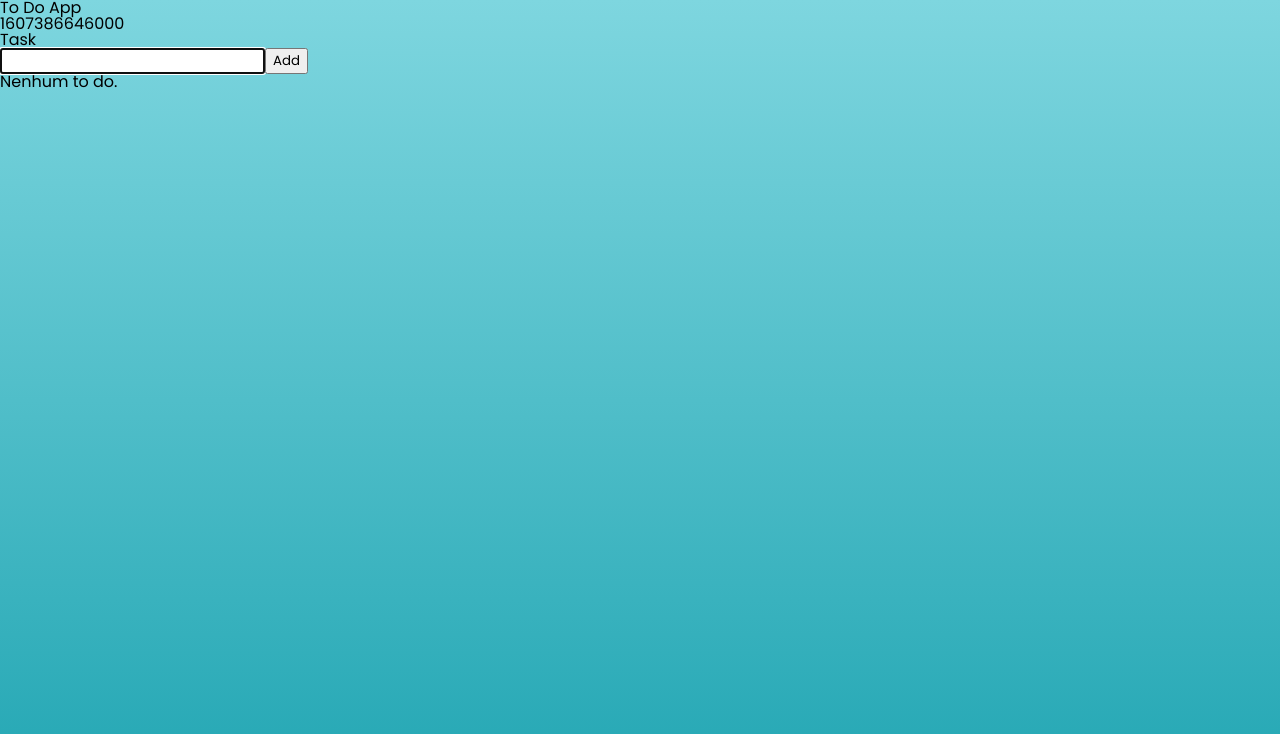
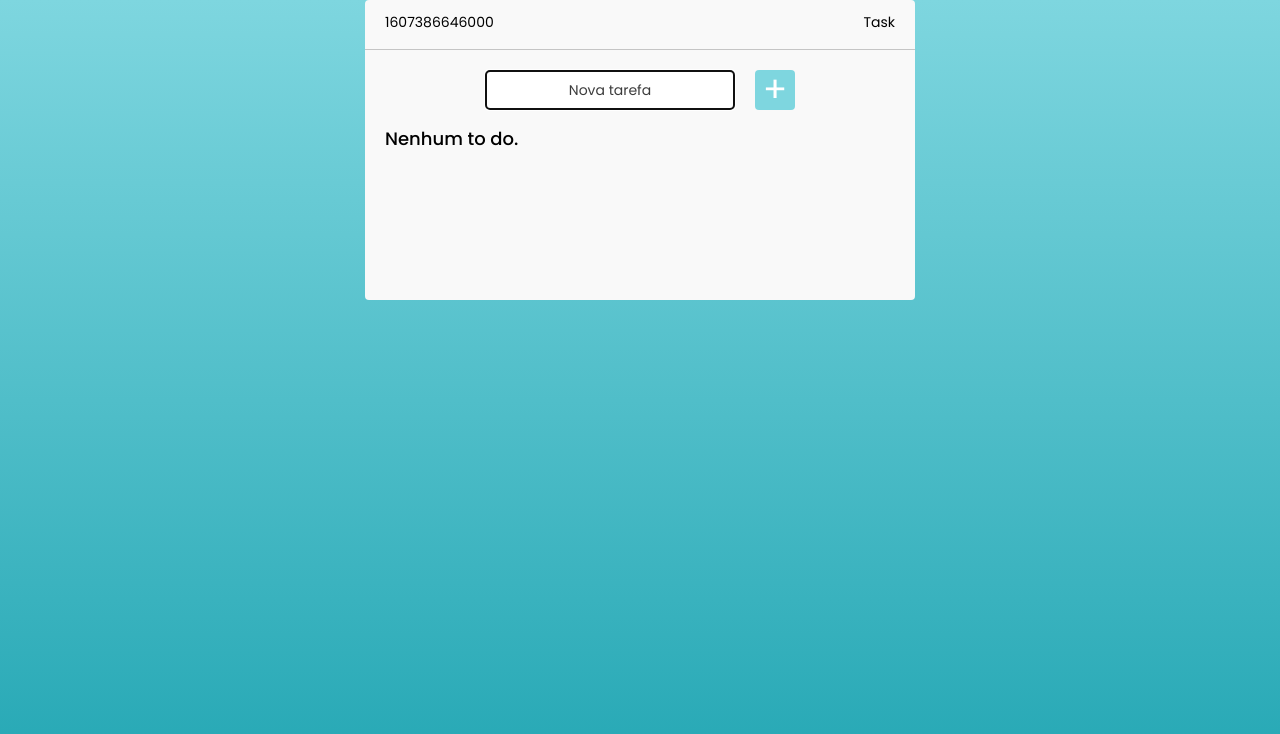
Before and after one commit to gbmatheus/to-do, a React (Create React App) app: page / in a window 1280 px wide. Shown: the top 734 px of the page. Built offline with nearby package versions, Linux system fonts and the light colour scheme.

Commit message:
Ajustando função para tarefas feitas

```diff
--- a/src/components/Todo/index.jsx
+++ b/src/components/Todo/index.jsx
@@ -1,4 +1,6 @@
 import React, { useState } from 'react';
+
+import './styles.css';
 
 function Todo() {
 
@@ -6,10 +8,11 @@ function Todo() {
 
   const [todos, setTodos] = useState([]);
 
+
   function handlerAddTodo(e) {
     e.preventDefault();
 
-    const todo = { key: Date.now(), name: nameTodo };
+    const todo = { key: Date.now(), name: nameTodo, done: false };
 
     setNameTodo('');
     setTodos([...todos, todo]);
@@ -27,43 +30,51 @@ function Todo() {
     setTodos([...todos]);
   }
 
+  function handlerDoneTodo({key}, checked) {
+    const todoIndex = todos.findIndex((todo) => todo.key === key);
+
+    todos[todoIndex].done = checked;
+
+    setTodos([...todos]);
+  }
+
   return (
     <>
-      <h1>To Do App</h1>
+      <main className="todo-main">
 
-      <section>
-        <p>{Date.now()}</p>
-        <p>Task</p>
+        <section className="todo-info">
+          <p>{Date.now()} </p><span>Task</span>
         </section>
 
-      <form onSubmit={handlerAddTodo}>
+        <form className="form-new-task" onSubmit={handlerAddTodo}>
           <input
             type='text'
             value={nameTodo}
             onChange={(e) => setNameTodo(e.target.value)}
             autoFocus={true}
+            placeholder="Nova tarefa"
             required
           />
-        <button>Add</button>
+          <button>+</button>
         </form>
 
-      <section>
+        <section className="todo-list">
             {todos.length === 0 ? (
               <strong>Nenhum to do.</strong>
             ) : (
               <ul>
                 {todos.map((todo) => (
-                <li key={todo.key}>
-                  <input type="checkbox" className="checkbox" />
+                  <li key={todo.key} className="todo-item">
+                    <input type="checkbox" checked={todo.done} onChange={e => handlerDoneTodo(todo, e.target.checked)} />
 
-                  <strong className={todo.completed ? "complete" : "incomplete"}>{todo.name} </strong>
+                    <strong className={todo.done ? "checked" : ""}>{todo.name} </strong>
                     <button onClick={() => handlerRemoveTodo(todo)}>Remove</button>
                   </li>
                 ))}
               </ul>
             )}
           </section>
-
+      </main>
     </>
   );
 }
```
Lines whose indentation alone changed are shown as unchanged.
